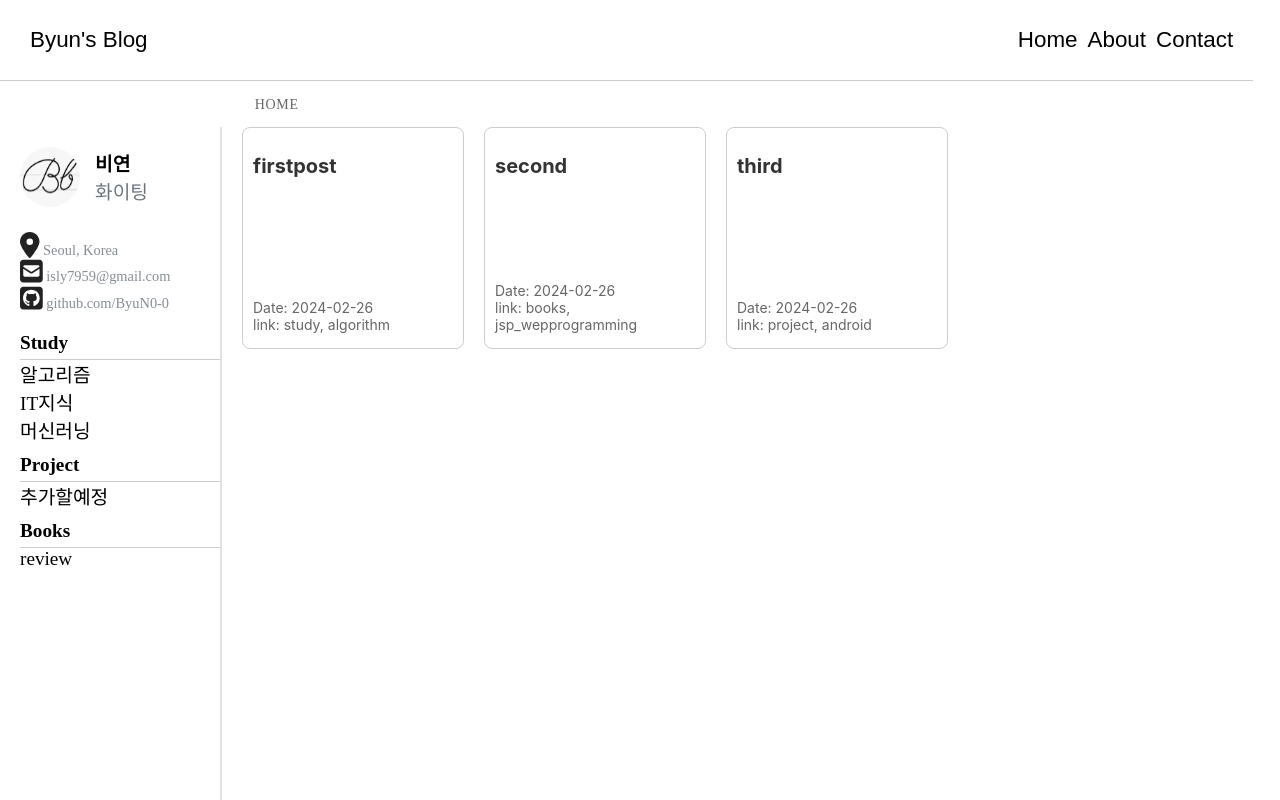
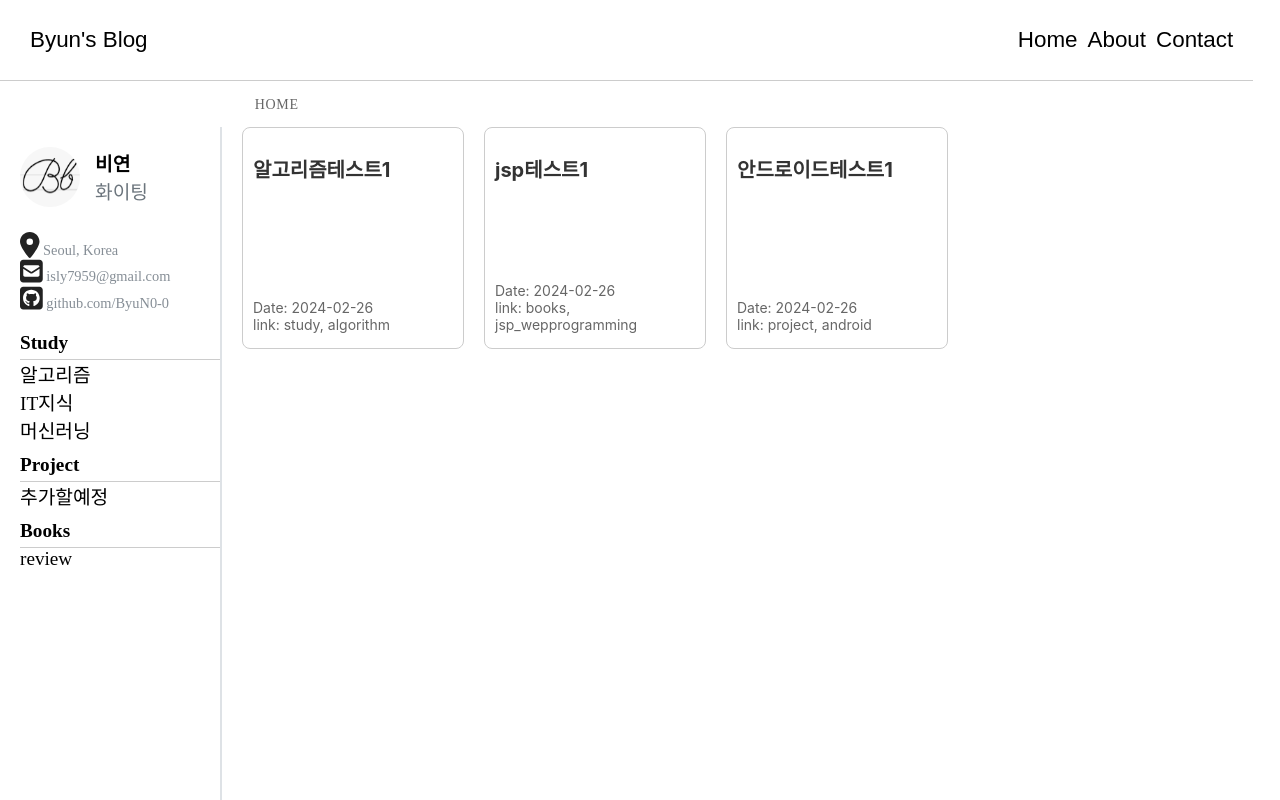
Before and after one commit to ByuN0-0/ByuN0-0.github.io, a React (Create React App) app: page / in a window 1280 px wide. Shown: the top 800 px of the page. Built offline with nearby package versions, Linux system fonts and the light colour scheme; a web font is replaced by a local one.

Commit message:
update post logic

```diff
--- a/public/post/firstpost.md
+++ b/public/post/algorithm01.md
@@ -1,4 +1,4 @@
-title: firstpost
+title: 알고리즘테스트1
 date: 2024-02-26
 link: study, algorithm
 /start/
--- a/public/post/thirdpost.md
+++ b/public/post/android01.md
@@ -1,4 +1,4 @@
-title: third
+title: 안드로이드테스트1
 date: 2024-02-26
 tag: project, android
 /start/
--- a/public/post/secondpost.md
+++ b/public/post/jsp01.md
@@ -1,4 +1,4 @@
-title: second
+title: jsp테스트1
 date: 2024-02-26
 tag: books, jsp_wepprogramming
 /start/
--- a/src/Components/MDList.js
+++ b/src/Components/MDList.js
@@ -26,6 +26,7 @@ const MDList = ({ index }) => {
         else {
           const response = await fetch(`post/${line}.md`);
           const markdownText = await response.text();
+          let key = line;
           let parts = markdownText.split("\n");
           let title = parts[0].split(": ")[1];
           let date = parts[1].split(": ")[1];
@@ -35,7 +36,7 @@ const MDList = ({ index }) => {
           else {
             setPostList((postList) => [
               ...postList,
-              <PostSummary key={title} title={title} date={date} link={link} />,
+              <PostSummary key={key} postkey={key} title={title} date={date} link={link} />,
             ]);
           }
         }
--- a/src/Components/PostSummary.js
+++ b/src/Components/PostSummary.js
@@ -2,7 +2,7 @@ import React from "react";
 import { Link } from "react-router-dom";
 import "./PostSummary.css";
 
-const PostSummary = ({ title, date, link }) => {
+const PostSummary = ({ postkey, title, date, link }) => {
   let linklist = link.split(", ");
   let strlink = "/";
   if (linklist.length > 1) {
@@ -12,7 +12,7 @@ const PostSummary = ({ title, date, link }) => {
   } else {
     strlink = link;
   }
-  strlink = strlink + title;
+  strlink = strlink + postkey;
   return (
     <Link to={strlink} className="post-summary">
       <h2>{title}</h2>
```
Also changed, not shown: public/post/list.md (+3 -3 lines).
